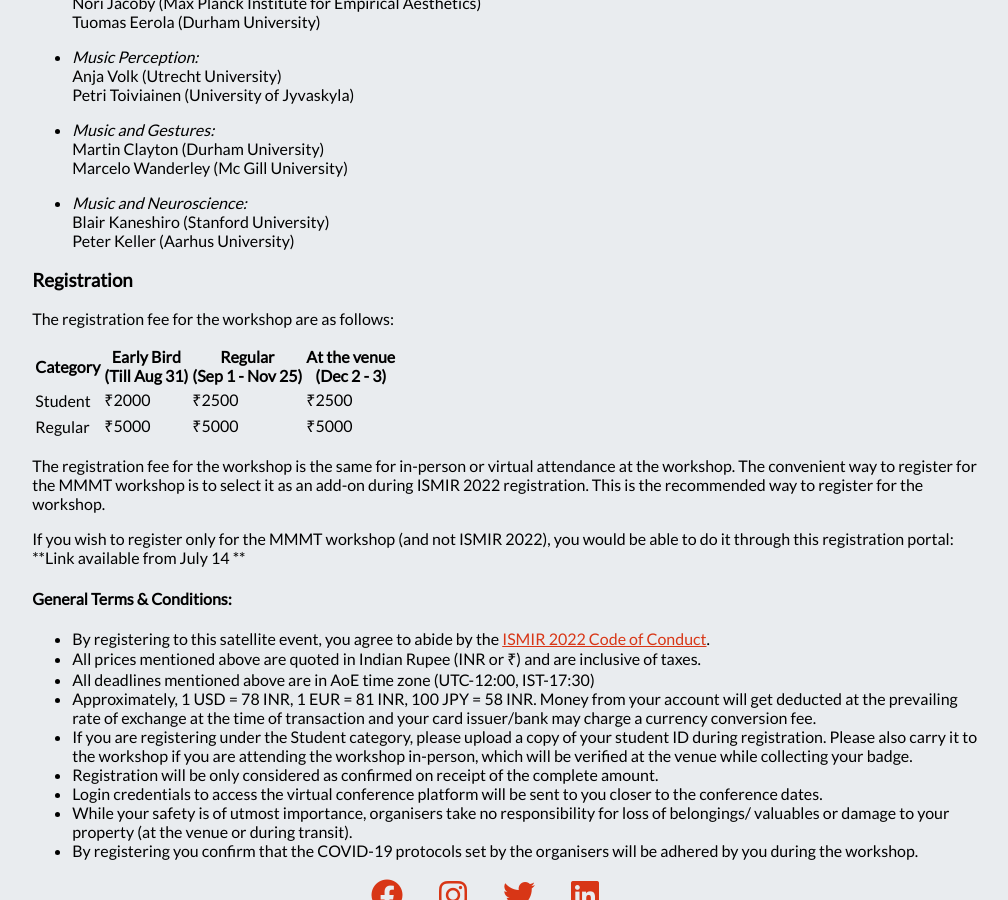
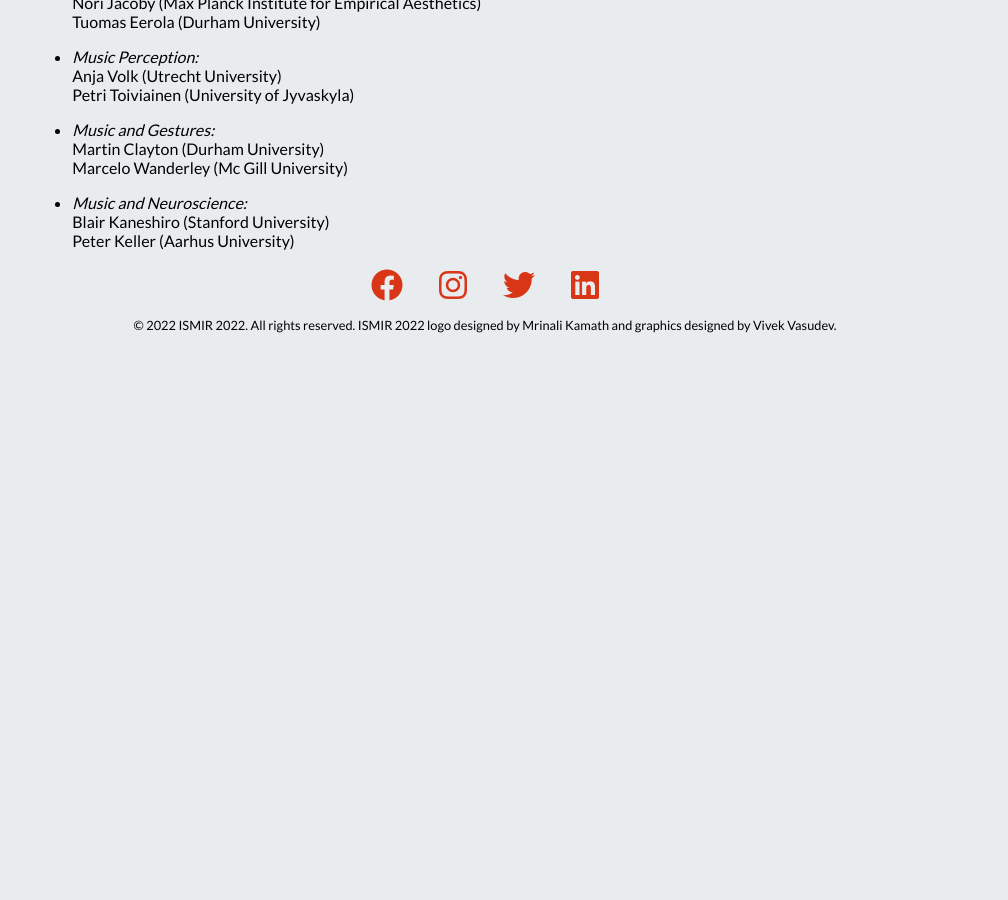
Before and after one commit to ismir2022/ismir2022.github.io, a Jekyll site: the page built from satellites/mmmt.md, in a window 1280 px wide and 900 px high, scrolled down 1078 px. Shown: the whole window, without its empty margins (155-1163 px from the left). Built offline with Jekyll 4.4.1, drawn with Linux system fonts in a browser that asks for light colours; nearby versions of some CDN libraries; after the commit the page ends 1423 px from its top, so only the background shows below that.

Commit message:
Update mmmt.md

```diff
--- a/satellites/mmmt.md
+++ b/satellites/mmmt.md
@@ -32,27 +32,3 @@ Marcelo Wanderley (Mc Gill University)
 - _Music and Neuroscience:_ <br>
 Blair Kaneshiro (Stanford University)<br>
 Peter Keller (Aarhus University)<br>
-
-### Registration
-
-The registration fee for the workshop are as follows:
-
-| Category | Early Bird <br> (Till Aug 31)| Regular <br> (Sep 1 - Nov 25) | At the venue <br> (Dec 2 - 3)|
-| --- | --- | --- | --- |
-| Student | ₹2000 | ₹2500 | ₹2500 |
-| Regular | ₹5000 | ₹5000 | ₹5000 |
-
-The registration fee for the workshop is the same for in-person or virtual attendance at the workshop. The convenient way to register for the MMMT workshop is to select it as an add-on during ISMIR 2022 registration. This is the recommended way to register for the workshop.
-
-If you wish to register only for the MMMT workshop (and not ISMIR 2022), you would be able to do it through this registration portal: **Link available from July 14 **
-
-#### General Terms & Conditions:
-- By registering to this satellite event, you agree to abide by the [ISMIR 2022 Code of Conduct](https://ismir2022.ismir.net/codeofconduct).
-- All prices mentioned above are quoted in Indian Rupee (INR or ₹) and are inclusive of taxes.
-- All deadlines mentioned above are in AoE time zone (UTC-12:00, IST-17:30)
-- Approximately, 1 USD = 78 INR, 1 EUR = 81 INR, 100 JPY = 58 INR. Money from your account will get deducted at the prevailing rate of exchange at the time of transaction and your card issuer/bank may charge a currency conversion fee.
-- If you are registering under the Student category, please upload a copy of your student ID during registration. Please also carry it to the workshop if you are attending the workshop in-person, which will be verified at the venue while collecting your badge.
-- Registration will be only considered as confirmed on receipt of the complete amount.
-- Login credentials to access the virtual conference platform will be sent to you closer to the conference dates.
-- While your safety is of utmost importance, organisers take no responsibility for loss of belongings/ valuables or damage to your property (at the venue or during transit).
-- By registering you confirm that the COVID-19 protocols set by the organisers will be adhered by you during the workshop.
```
